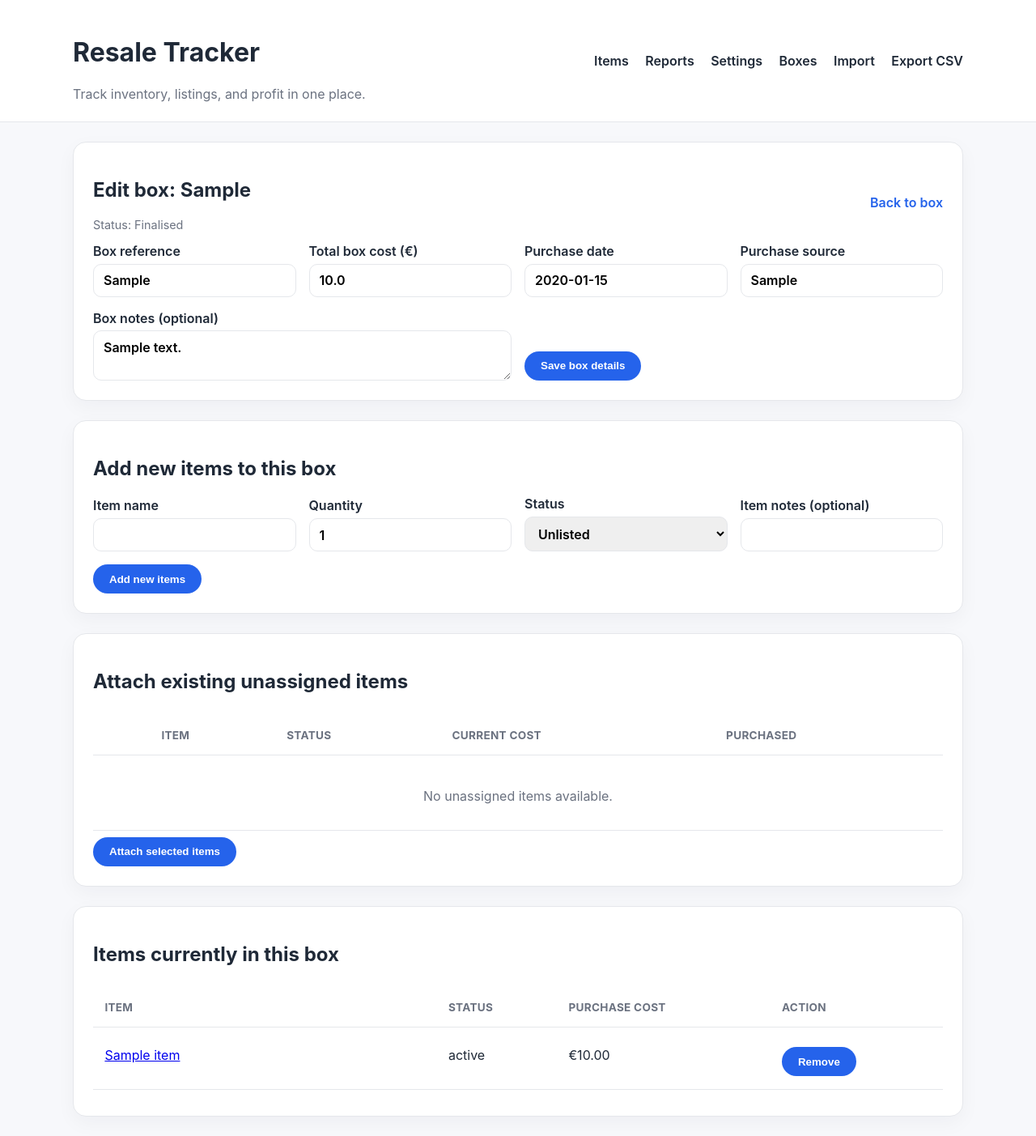
After one commit to ps1-eng/super-potato, a Flask app: page /lots/1/edit in a window 1280 px wide. The commit adds this page. Shown: the whole page at 81% size. Run offline with Flask 3, Linux system fonts and the light colour scheme; data comes from the database, SQL or seed files in the repository; tables that the repository leaves empty hold one stand-in row (values such as "Sample post").

Commit message:
Add open/finalized box workflow with edit and finalise support

```diff
--- a/app.py
+++ b/app.py
@@ -151,7 +151,8 @@ def init_db() -> None:
                 purchase_date TEXT NOT NULL,
                 purchase_source TEXT NOT NULL,
                 total_cost REAL NOT NULL,
-                notes TEXT
+                notes TEXT,
+                is_finalized INTEGER NOT NULL DEFAULT 0
             )
             """
         )
@@ -188,6 +189,7 @@ def init_db() -> None:
         )
         ensure_column(conn, "items", "listed_date", "TEXT")
         ensure_column(conn, "items", "lot_id", "INTEGER")
+        ensure_column(conn, "lots", "is_finalized", "INTEGER NOT NULL DEFAULT 0")
         conn.executemany(
             "INSERT OR IGNORE INTO purchase_sources (name) VALUES (?)",
             [(source,) for source in PURCHASE_SOURCE_OPTIONS],
@@ -472,6 +474,32 @@ def split_amount_evenly(total: Decimal, count: int) -> list[Decimal]:
     return values
 
 
+def lot_is_finalized(lot: sqlite3.Row) -> bool:
+    return bool(lot["is_finalized"])
+
+
+def allocate_lot_cost_evenly(conn: sqlite3.Connection, lot_id: int) -> bool:
+    lot = conn.execute(
+        "SELECT id, total_cost FROM lots WHERE id = ?",
+        (lot_id,),
+    ).fetchone()
+    if lot is None:
+        return False
+    item_rows = conn.execute(
+        "SELECT id FROM items WHERE lot_id = ? ORDER BY id",
+        (lot_id,),
+    ).fetchall()
+    if not item_rows:
+        return False
+    allocations = split_amount_evenly(Decimal(str(lot["total_cost"])), len(item_rows))
+    for row, allocation in zip(item_rows, allocations):
+        conn.execute(
+            "UPDATE items SET purchase_price = ? WHERE id = ?",
+            (float(allocation), row["id"]),
+        )
+    return True
+
+
 def fetch_items(
     status: str | None = None,
     marketplace: str | None = None,
@@ -727,7 +755,6 @@ def split_box_wizard() -> str | Response:
     purchase_source = normalize_purchase_source(request.form.get("purchase_source", "").strip())
     total_cost = parse_decimal(request.form.get("total_cost", ""))
     notes = request.form.get("notes", "").strip() or None
-    item_mode = request.form.get("item_mode", "create")
 
     if not reference:
         flash("Box reference is required.")
@@ -742,80 +769,19 @@ def split_box_wizard() -> str | Response:
         flash("Total box cost must be greater than 0.")
         return redirect(url_for("split_box_wizard"))
 
-    selected_ids = [int(v) for v in request.form.getlist("item_ids") if v.isdigit()]
-    created_item_ids: list[int] = []
-
     with get_db() as conn:
         ensure_purchase_source(conn, purchase_source)
         lot_cursor = conn.execute(
             """
-            INSERT INTO lots (reference, purchase_date, purchase_source, total_cost, notes)
-            VALUES (?, ?, ?, ?, ?)
+            INSERT INTO lots (reference, purchase_date, purchase_source, total_cost, notes, is_finalized)
+            VALUES (?, ?, ?, ?, ?, 0)
             """,
             (reference, purchase_date, purchase_source, float(total_cost), notes),
         )
         lot_id = lot_cursor.lastrowid
 
-        if item_mode == "create":
-            item_name = request.form.get("item_name", "").strip()
-            quantity_raw = request.form.get("quantity", "").strip()
-            status = request.form.get("status", "Unlisted")
-            item_notes = request.form.get("item_notes", "").strip() or None
-            if not item_name:
-                flash("Item name is required when creating items from the box.")
-                conn.execute("DELETE FROM lots WHERE id = ?", (lot_id,))
-                return redirect(url_for("split_box_wizard"))
-            try:
-                quantity = int(quantity_raw)
-            except ValueError:
-                quantity = 0
-            if quantity < 1 or quantity > 200:
-                flash("Quantity must be between 1 and 200.")
-                conn.execute("DELETE FROM lots WHERE id = ?", (lot_id,))
-                return redirect(url_for("split_box_wizard"))
-            if status not in STATUSES:
-                status = "Unlisted"
-            allocations = split_amount_evenly(total_cost, quantity)
-            for allocation in allocations:
-                cursor = conn.execute(
-                    """
-                    INSERT INTO items
-                        (name, sku, description, purchase_price, purchase_date, purchase_source, status, listed_date, notes, lot_id)
-                    VALUES
-                        (?, ?, ?, ?, ?, ?, ?, ?, ?, ?)
-                    """,
-                    (
-                        item_name,
-                        None,
-                        None,
-                        float(allocation),
-                        purchase_date,
-                        purchase_source,
-                        status,
-                        None,
-                        item_notes,
-                        lot_id,
-                    ),
-                )
-                created_item_ids.append(cursor.lastrowid)
-        else:
-            if not selected_ids:
-                flash("Select at least one existing item to allocate this box.")
-                conn.execute("DELETE FROM lots WHERE id = ?", (lot_id,))
-                return redirect(url_for("split_box_wizard"))
-            allocations = split_amount_evenly(total_cost, len(selected_ids))
-            for item_id, allocation in zip(selected_ids, allocations):
-                conn.execute(
-                    """
-                    UPDATE items
-                    SET lot_id = ?, purchase_price = ?, purchase_date = ?, purchase_source = ?
-                    WHERE id = ? AND lot_id IS NULL
-                    """,
-                    (lot_id, float(allocation), purchase_date, purchase_source, item_id),
-                )
-
-    flash("Split box saved and costs allocated.")
-    return redirect(url_for("lot_detail", lot_id=lot_id))
+    flash("Box saved as open. Add items and finalise when ready.")
+    return redirect(url_for("lot_edit", lot_id=lot_id))
 
 
 @app.route("/lots/<int:lot_id>")
@@ -826,6 +792,200 @@ def lot_detail(lot_id: int) -> str | Response:
         return redirect(url_for("lots"))
     items = fetch_lot_items(lot_id)
     return render_template("lot_detail.html", lot=lot, items=items)
+
+
+@app.route("/lots/<int:lot_id>/edit", methods=["GET", "POST"])
+def lot_edit(lot_id: int) -> str | Response:
+    lot = fetch_lot(lot_id)
+    if lot is None:
+        flash("Box not found.")
+        return redirect(url_for("lots"))
+
+    if request.method == "GET":
+        return render_template(
+            "lot_edit.html",
+            lot=lot,
+            items=fetch_lot_items(lot_id),
+            unassigned_items=fetch_unassigned_items(),
+            purchase_sources=fetch_purchase_sources(),
+        )
+
+    if lot_is_finalized(lot):
+        flash("Finalised boxes cannot be edited. Reopen first.")
+        return redirect(url_for("lot_detail", lot_id=lot_id))
+
+    reference = request.form.get("reference", "").strip()
+    purchase_date_raw = request.form.get("purchase_date", "")
+    purchase_date = parse_date(purchase_date_raw)
+    purchase_source = normalize_purchase_source(request.form.get("purchase_source", "").strip())
+    total_cost = parse_decimal(request.form.get("total_cost", ""))
+    notes = request.form.get("notes", "").strip() or None
+
+    if not reference:
+        flash("Box reference is required.")
+        return redirect(url_for("lot_edit", lot_id=lot_id))
+    if purchase_date is None:
+        flash(f"Purchase date must be in {DATE_FORMAT} format.")
+        return redirect(url_for("lot_edit", lot_id=lot_id))
+    if not purchase_source:
+        flash("Purchase source is required.")
+        return redirect(url_for("lot_edit", lot_id=lot_id))
+    if total_cost is None or total_cost <= 0:
+        flash("Total box cost must be greater than 0.")
+        return redirect(url_for("lot_edit", lot_id=lot_id))
+
+    with get_db() as conn:
+        ensure_purchase_source(conn, purchase_source)
+        conn.execute(
+            """
+            UPDATE lots
+            SET reference = ?, purchase_date = ?, purchase_source = ?, total_cost = ?, notes = ?
+            WHERE id = ?
+            """,
+            (reference, purchase_date, purchase_source, float(total_cost), notes, lot_id),
+        )
+
+    flash("Box details updated.")
+    return redirect(url_for("lot_edit", lot_id=lot_id))
+
+
+@app.route("/lots/<int:lot_id>/items/create", methods=["POST"])
+def lot_add_created_items(lot_id: int) -> Response:
+    lot = fetch_lot(lot_id)
+    if lot is None:
+        flash("Box not found.")
+        return redirect(url_for("lots"))
+    if lot_is_finalized(lot):
+        flash("Reopen the box before adding items.")
+        return redirect(url_for("lot_detail", lot_id=lot_id))
+
+    name = request.form.get("item_name", "").strip()
+    quantity_raw = request.form.get("quantity", "1").strip()
+    status = request.form.get("status", "Unlisted")
+    item_notes = request.form.get("item_notes", "").strip() or None
+
+    if not name:
+        flash("Item name is required.")
+        return redirect(url_for("lot_edit", lot_id=lot_id))
+    try:
+        quantity = int(quantity_raw)
+    except ValueError:
+        quantity = 0
+    if quantity < 1 or quantity > 200:
+        flash("Quantity must be between 1 and 200.")
+        return redirect(url_for("lot_edit", lot_id=lot_id))
+    if status not in STATUSES:
+        status = "Unlisted"
+
+    with get_db() as conn:
+        for _ in range(quantity):
+            conn.execute(
+                """
+                INSERT INTO items
+                    (name, sku, description, purchase_price, purchase_date, purchase_source, status, listed_date, notes, lot_id)
+                VALUES
+                    (?, ?, ?, ?, ?, ?, ?, ?, ?, ?)
+                """,
+                (
+                    name,
+                    None,
+                    None,
+                    0.0,
+                    lot["purchase_date"],
+                    lot["purchase_source"],
+                    status,
+                    None,
+                    item_notes,
+                    lot_id,
+                ),
+            )
+
+    flash("Items added to box.")
+    return redirect(url_for("lot_edit", lot_id=lot_id))
+
+
+@app.route("/lots/<int:lot_id>/items/attach", methods=["POST"])
+def lot_attach_existing_items(lot_id: int) -> Response:
+    lot = fetch_lot(lot_id)
+    if lot is None:
+        flash("Box not found.")
+        return redirect(url_for("lots"))
+    if lot_is_finalized(lot):
+        flash("Reopen the box before adding items.")
+        return redirect(url_for("lot_detail", lot_id=lot_id))
+
+    selected_ids = [int(v) for v in request.form.getlist("item_ids") if v.isdigit()]
+    if not selected_ids:
+        flash("Select at least one unassigned item.")
+        return redirect(url_for("lot_edit", lot_id=lot_id))
+
+    with get_db() as conn:
+        for item_id in selected_ids:
+            conn.execute(
+                "UPDATE items SET lot_id = ? WHERE id = ? AND lot_id IS NULL",
+                (lot_id, item_id),
+            )
+
+    flash("Existing items added to box.")
+    return redirect(url_for("lot_edit", lot_id=lot_id))
+
+
+@app.route("/lots/<int:lot_id>/items/<int:item_id>/remove", methods=["POST"])
+def lot_remove_item(lot_id: int, item_id: int) -> Response:
+    lot = fetch_lot(lot_id)
+    if lot is None:
+        flash("Box not found.")
+        return redirect(url_for("lots"))
+    if lot_is_finalized(lot):
+        flash("Reopen the box before removing items.")
+        return redirect(url_for("lot_detail", lot_id=lot_id))
+
+    with get_db() as conn:
+        conn.execute(
+            "UPDATE items SET lot_id = NULL WHERE id = ? AND lot_id = ?",
+            (item_id, lot_id),
+        )
+
+    flash("Item removed from box.")
+    return redirect(url_for("lot_edit", lot_id=lot_id))
+
+
+@app.route("/lots/<int:lot_id>/finalize", methods=["POST"])
+def lot_finalize(lot_id: int) -> Response:
+    lot = fetch_lot(lot_id)
+    if lot is None:
+        flash("Box not found.")
+        return redirect(url_for("lots"))
+    if lot_is_finalized(lot):
+        flash("Box is already finalised.")
+        return redirect(url_for("lot_detail", lot_id=lot_id))
+
+    with get_db() as conn:
+        ok = allocate_lot_cost_evenly(conn, lot_id)
+        if not ok:
+            flash("Add at least one item before finalising.")
+            return redirect(url_for("lot_edit", lot_id=lot_id))
+        conn.execute("UPDATE lots SET is_finalized = 1 WHERE id = ?", (lot_id,))
+
+    flash("Box finalised and cost allocated evenly across items.")
+    return redirect(url_for("lot_detail", lot_id=lot_id))
+
+
+@app.route("/lots/<int:lot_id>/reopen", methods=["POST"])
+def lot_reopen(lot_id: int) -> Response:
+    lot = fetch_lot(lot_id)
+    if lot is None:
+        flash("Box not found.")
+        return redirect(url_for("lots"))
+    if not lot_is_finalized(lot):
+        flash("Box is already open.")
+        return redirect(url_for("lot_detail", lot_id=lot_id))
+
+    with get_db() as conn:
+        conn.execute("UPDATE lots SET is_finalized = 0 WHERE id = ?", (lot_id,))
+
+    flash("Box reopened. You can edit items and finalise again.")
+    return redirect(url_for("lot_edit", lot_id=lot_id))
 
 
 @app.route("/item/new", methods=["POST"])
--- /dev/null
+++ b/templates/lot_edit.html
@@ -0,0 +1,139 @@
+{% extends 'base.html' %}
+
+{% block content %}
+<section class="card">
+  <div class="item-header">
+    <div>
+      <h2>Edit box: {{ lot.reference }}</h2>
+      <p class="muted">Status: {% if lot.is_finalized %}Finalised{% else %}Open{% endif %}</p>
+    </div>
+    <a class="link" href="{{ url_for('lot_detail', lot_id=lot.id) }}">Back to box</a>
+  </div>
+
+  <form method="post" class="grid">
+    <label>
+      Box reference
+      <input type="text" name="reference" value="{{ lot.reference }}" required />
+    </label>
+    <label>
+      Total box cost (€)
+      <input type="number" step="0.01" min="0.01" name="total_cost" value="{{ lot.total_cost }}" required />
+    </label>
+    <label>
+      Purchase date
+      <input type="text" name="purchase_date" value="{{ lot.purchase_date }}" required />
+    </label>
+    <label>
+      Purchase source
+      <input type="text" name="purchase_source" list="purchase-sources" value="{{ lot.purchase_source }}" required />
+    </label>
+    <label class="span-2">
+      Box notes (optional)
+      <textarea name="notes" rows="2">{{ lot.notes or '' }}</textarea>
+    </label>
+    <button type="submit" class="primary">Save box details</button>
+  </form>
+
+  <datalist id="purchase-sources">
+    {% for source in purchase_sources %}
+      <option value="{{ source }}"></option>
+    {% endfor %}
+  </datalist>
+</section>
+
+<section class="card">
+  <h2>Add new items to this box</h2>
+  <form method="post" action="{{ url_for('lot_add_created_items', lot_id=lot.id) }}" class="grid">
+    <label>
+      Item name
+      <input type="text" name="item_name" required />
+    </label>
+    <label>
+      Quantity
+      <input type="number" name="quantity" min="1" max="200" value="1" required />
+    </label>
+    <label>
+      Status
+      <select name="status">
+        <option value="Unlisted">Unlisted</option>
+        <option value="Listed">Listed</option>
+        <option value="Sold">Sold</option>
+      </select>
+    </label>
+    <label>
+      Item notes (optional)
+      <input type="text" name="item_notes" />
+    </label>
+    <button type="submit" class="primary">Add new items</button>
+  </form>
+</section>
+
+<section class="card">
+  <h2>Attach existing unassigned items</h2>
+  <form method="post" action="{{ url_for('lot_attach_existing_items', lot_id=lot.id) }}">
+    <div class="table-wrap">
+      <table>
+        <thead>
+          <tr>
+            <th></th>
+            <th>Item</th>
+            <th>Status</th>
+            <th>Current cost</th>
+            <th>Purchased</th>
+          </tr>
+        </thead>
+        <tbody>
+          {% for item in unassigned_items %}
+            <tr>
+              <td><input type="checkbox" name="item_ids" value="{{ item.id }}" /></td>
+              <td>{{ item.name }}</td>
+              <td>{{ item.status }}</td>
+              <td>{{ item.purchase_price | currency }}</td>
+              <td>{{ item.purchase_date }} · {{ item.purchase_source }}</td>
+            </tr>
+          {% else %}
+            <tr>
+              <td colspan="5" class="empty">No unassigned items available.</td>
+            </tr>
+          {% endfor %}
+        </tbody>
+      </table>
+    </div>
+    <button type="submit">Attach selected items</button>
+  </form>
+</section>
+
+<section class="card">
+  <h2>Items currently in this box</h2>
+  <div class="table-wrap">
+    <table>
+      <thead>
+        <tr>
+          <th>Item</th>
+          <th>Status</th>
+          <th>Purchase cost</th>
+          <th>Action</th>
+        </tr>
+      </thead>
+      <tbody>
+        {% for item in items %}
+          <tr>
+            <td><a href="{{ url_for('item_detail', item_id=item.id) }}">{{ item.name }}</a></td>
+            <td>{{ item.status }}</td>
+            <td>{{ item.purchase_price | currency }}</td>
+            <td>
+              <form method="post" action="{{ url_for('lot_remove_item', lot_id=lot.id, item_id=item.id) }}">
+                <button type="submit">Remove</button>
+              </form>
+            </td>
+          </tr>
+        {% else %}
+          <tr>
+            <td colspan="4" class="empty">No items linked yet.</td>
+          </tr>
+        {% endfor %}
+      </tbody>
+    </table>
+  </div>
+</section>
+{% endblock %}
--- a/templates/lots.html
+++ b/templates/lots.html
@@ -4,7 +4,7 @@
 <section class="card">
   <div class="item-header">
     <h2>Boxes / Lots</h2>
-    <a class="button" href="{{ url_for('split_box_wizard') }}">Split box wizard</a>
+    <a class="button" href="{{ url_for('split_box_wizard') }}">Create box</a>
   </div>
 
   <div class="table-wrap">
@@ -17,6 +17,7 @@
           <th>Allocated</th>
           <th>Remaining</th>
           <th>Items</th>
+          <th>Status</th>
         </tr>
       </thead>
       <tbody>
@@ -28,10 +29,11 @@
             <td>{{ lot.allocated_cost | currency }}</td>
             <td>{{ (lot.total_cost - lot.allocated_cost) | currency }}</td>
             <td>{{ lot.item_count }}</td>
+            <td>{% if lot.is_finalized %}Finalised{% else %}Open{% endif %}</td>
           </tr>
         {% else %}
           <tr>
-            <td colspan="6" class="empty">No boxes yet.</td>
+            <td colspan="7" class="empty">No boxes yet.</td>
           </tr>
         {% endfor %}
       </tbody>
```
Also changed, not shown: templates/lot_detail.html (+13 -1 lines), templates/lot_wizard.html (+3 -80 lines).
